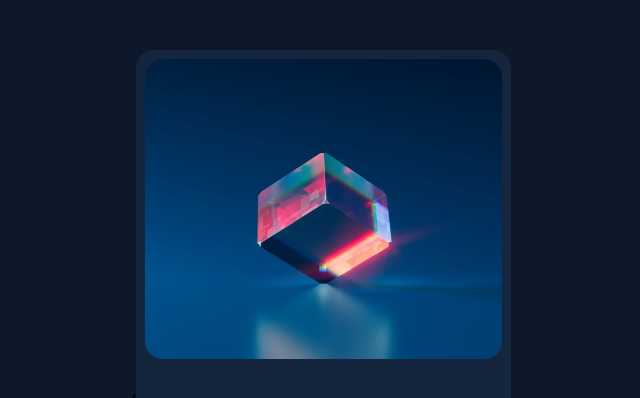
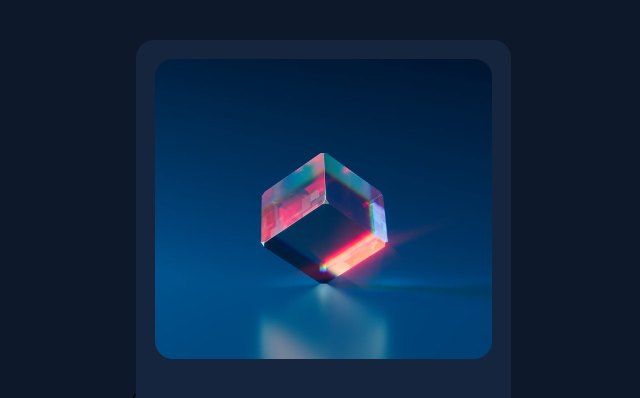
Before and after one commit to chinaemerem-aneke/NFT-preview-card-component, a plain HTML site: page index.html in a window 1280 px wide. Shown: the top 398 px of the page, without its empty margins (320-960 px from the left). Drawn offline with Linux system fonts and the light colour scheme.

Commit message:
Update style.css

```diff
--- a/style.css
+++ b/style.css
@@ -72,8 +72,8 @@ body {
 .card__img {
     display: flex;
     flex-direction: column;
-    width: 95%;
-    margin: 2.5% auto;
+    width: 90%;
+    margin: 5% auto;
     max-height: 300px;
     border-radius: 1em;
     position: relative;
```
